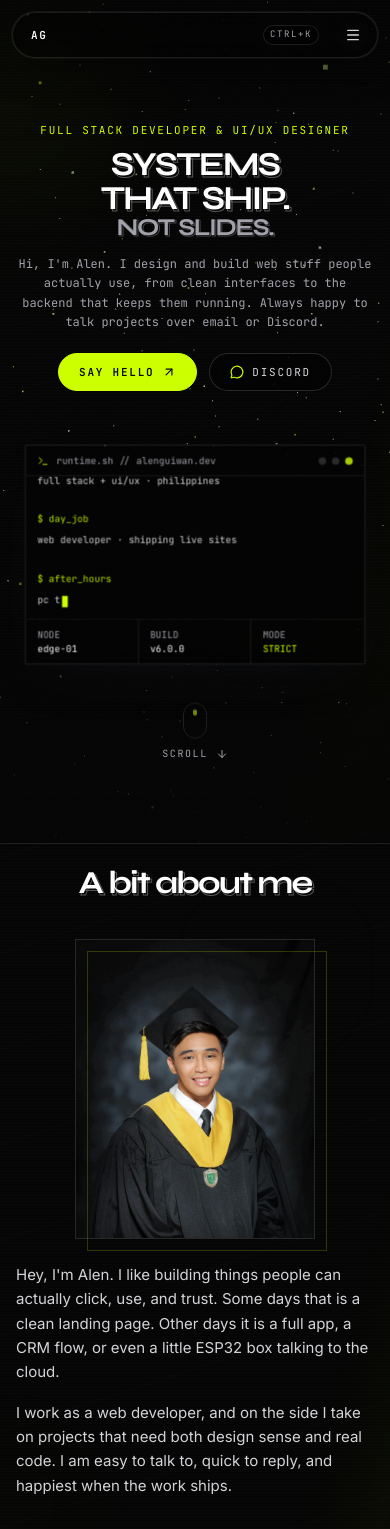
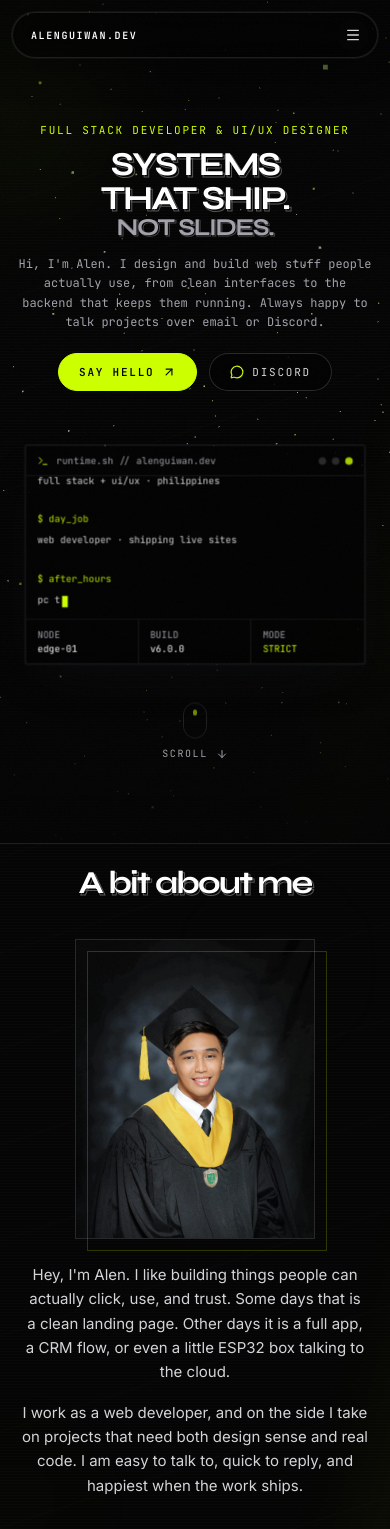
Before and after one commit to zcerabrehm/portfolio, a React (Vite) app: page / in a window 390 px wide. Shown: the top 1529 px of the page. Built offline with nearby package versions, Linux system fonts and the light colour scheme.

Commit message:
Polish mobile layout: full brand, no Ctrl+K, centered intros.
Center section copy under headers on mobile, keep cards left-aligned,
and reduce text orphans with pretty/balance wrapping.

```diff
--- a/src/components/About.tsx
+++ b/src/components/About.tsx
@@ -102,23 +102,26 @@ export default function About() {
             />
           </motion.div>
 
-          <motion.div variants={staggerItem} className="lg:col-span-7">
-            <div className="space-y-4">
+          <motion.div
+            variants={staggerItem}
+            className="text-center lg:col-span-7 lg:text-left"
+          >
+            <div className="mx-auto max-w-xl space-y-4 lg:mx-0">
               {ABOUT.body.map((para) => (
                 <p
                   key={para.slice(0, 28)}
-                  className="max-w-xl text-[15px] leading-relaxed text-fog sm:text-base"
+                  className="text-pretty text-[15px] leading-relaxed text-fog sm:text-base"
                 >
                   {para}
                 </p>
               ))}
             </div>
 
-            <div className="mt-8 grid gap-2 sm:grid-cols-3">
+            <div className="mt-8 grid gap-2 text-left sm:grid-cols-3">
               {ABOUT.facts.map((fact) => (
                 <div
                   key={fact.label}
-                  className="border border-white/10 bg-black/35 px-3 py-3 backdrop-blur-md"
+                  className="border border-white/10 bg-black/35 px-3 py-3 text-left backdrop-blur-md"
                 >
                   <p className="font-mono text-[10px] uppercase tracking-label text-mute">
                     {fact.label}
--- a/src/components/CallToAction.tsx
+++ b/src/components/CallToAction.tsx
@@ -100,7 +100,7 @@ export default function CallToAction({ onCopyEmail }: Props) {
 
               <motion.p
                 variants={staggerItem}
-                className="mx-auto mt-5 max-w-lg text-sm leading-relaxed text-mute/90 sm:text-[15px] md:mx-0"
+                className="mx-auto mt-5 max-w-lg text-pretty text-sm leading-relaxed text-mute/90 sm:text-[15px] md:mx-0"
               >
                 {CTA.body}
               </motion.p>
--- a/src/components/CapabilitiesTable.tsx
+++ b/src/components/CapabilitiesTable.tsx
@@ -64,7 +64,7 @@ export default function CapabilitiesTable() {
           </motion.div>
           <motion.p
             variants={staggerItem}
-            className="max-w-sm font-mono text-[11px] leading-relaxed text-mute"
+            className="max-w-sm text-pretty font-mono text-[11px] leading-relaxed text-mute"
           >
             Full code, low code, hardware, and UI. From React and Laravel to
             GoHighLevel, WordPress, and ESP32.
@@ -82,7 +82,7 @@ export default function CapabilitiesTable() {
             <motion.article
               key={job.id}
               variants={staggerItem}
-              className="border border-white/10 bg-black/35 p-4 backdrop-blur-md"
+              className="border border-white/10 bg-black/35 p-4 text-left backdrop-blur-md"
             >
               <div className="mb-2 flex flex-wrap items-center justify-between gap-2">
                 <p className="font-mono text-[10px] uppercase tracking-label text-signal">
@@ -95,7 +95,9 @@ export default function CapabilitiesTable() {
               <h3 className="font-display text-base font-semibold text-chalk">
                 {job.org}
               </h3>
-              <p className="mt-2 text-xs leading-relaxed text-mute">{job.detail}</p>
+              <p className="mt-2 text-pretty text-left text-xs leading-relaxed text-mute">
+                {job.detail}
+              </p>
             </motion.article>
           ))}
         </motion.div>
@@ -113,7 +115,7 @@ export default function CapabilitiesTable() {
               variants={staggerItem}
               custom={i}
               whileHover={{ y: -4, borderColor: "rgba(204,255,0,0.35)" }}
-              className="group relative overflow-hidden border border-white/10 bg-black/40 p-4 backdrop-blur-md transition-colors sm:p-5"
+              className="group relative overflow-hidden border border-white/10 bg-black/40 p-4 text-left backdrop-blur-md transition-colors sm:p-5"
             >
               <div className="mb-3 flex items-start justify-between gap-2">
                 <span className="font-mono text-[10px] text-signal">
--- a/src/components/FooterTerminal.tsx
+++ b/src/components/FooterTerminal.tsx
@@ -133,7 +133,7 @@ export default function FooterTerminal({ toast }: Props) {
             </motion.h2>
             <motion.p
               variants={staggerItem}
-              className="mx-auto max-w-md font-mono text-[12px] leading-relaxed text-mute sm:text-[13px] lg:mx-0"
+              className="mx-auto max-w-md text-pretty font-mono text-[12px] leading-relaxed text-mute sm:text-[13px] lg:mx-0"
             >
               Send a short note with your name, email, and what you need help
               with. I usually reply within a day. Prefer a quick chat? Discord
--- a/src/components/Hero.tsx
+++ b/src/components/Hero.tsx
@@ -244,7 +244,7 @@ export default function Hero() {
               variants={fadeUp}
               initial="hidden"
               animate="show"
-              className="mx-auto mt-4 max-w-md font-mono text-[12px] leading-relaxed text-mute sm:mt-5 sm:text-[13px] lg:mx-0"
+              className="mx-auto mt-4 max-w-md text-pretty font-mono text-[12px] leading-relaxed text-mute sm:mt-5 sm:text-[13px] lg:mx-0"
             >
               Hi, I&apos;m Alen. I design and build web stuff people actually
               use, from clean interfaces to the backend that keeps them running.
--- a/src/components/Navbar.tsx
+++ b/src/components/Navbar.tsx
@@ -37,12 +37,11 @@ export default function Navbar({ onOpenPalette }: Props) {
       >
         <a
           href="#top"
-          className="brand-mark shrink-0 rounded-full px-2.5 py-1.5 sm:px-3"
+          className="brand-mark shrink-0 rounded-full px-2.5 py-1.5 text-[10px] sm:px-3 sm:text-[11px]"
           data-cursor="home"
           aria-label={SITE.brand}
         >
-          <span className="sm:hidden">AG</span>
-          <span className="hidden sm:inline">{SITE.brand}</span>
+          {SITE.brand}
         </a>
 
         <nav className="hidden items-center gap-0.5 md:flex">
@@ -69,7 +68,7 @@ export default function Navbar({ onOpenPalette }: Props) {
             type="button"
             onClick={onOpenPalette}
             data-cursor="command"
-            className="group flex items-center gap-2 rounded-full border border-white/10 bg-void/50 px-3 py-1.5 font-mono text-[10px] uppercase tracking-label text-mute transition-[border-color,color,background-color] duration-200 hover:border-signal/40 hover:bg-signal/10 hover:text-chalk"
+            className="group hidden items-center gap-2 rounded-full border border-white/10 bg-void/50 px-3 py-1.5 font-mono text-[10px] uppercase tracking-label text-mute transition-[border-color,color,background-color] duration-200 hover:border-signal/40 hover:bg-signal/10 hover:text-chalk md:flex"
             aria-label="Open command palette"
           >
             <kbd className="rounded-full border border-white/10 bg-black/40 px-1.5 py-0.5 text-[9px] text-mute">
@@ -105,16 +104,6 @@ export default function Navbar({ onOpenPalette }: Props) {
               {link.label}
             </a>
           ))}
-          <button
-            type="button"
-            onClick={() => {
-              setMobileOpen(false);
-              onOpenPalette();
-            }}
-            className="rounded-full border border-signal/30 bg-signal/10 px-4 py-3 text-left font-mono text-xs uppercase tracking-label text-signal"
-          >
-            Open command palette · Ctrl+K
-          </button>
         </nav>
       </div>
     </header>
--- a/src/components/ProjectGrid.tsx
+++ b/src/components/ProjectGrid.tsx
@@ -70,7 +70,7 @@ export default function ProjectGrid({ onOpen }: Props) {
           </motion.div>
           <motion.p
             variants={staggerItem}
-            className="max-w-xs font-mono text-[11px] leading-relaxed text-mute"
+            className="max-w-xs text-pretty font-mono text-[11px] leading-relaxed text-mute"
           >
             Work I have shipped with a team. Open a card for the stack, problems
             we hit, and how it is built.
--- a/src/index.css
+++ b/src/index.css
@@ -27,12 +27,6 @@
     scrollbar-color: rgba(255, 255, 255, 0.18) transparent;
   }
 
-  @media (max-width: 767px) {
-    html {
-      scroll-snap-type: y proximity;
-    }
-  }
-
   body {
     margin: 0;
     min-height: 100vh;
@@ -43,6 +37,25 @@
     -moz-osx-font-smoothing: grayscale;
     color-scheme: dark;
     overflow-x: hidden;
+  }
+
+  h1,
+  h2,
+  h3,
+  .text-pretty {
+    text-wrap: pretty;
+  }
+
+  h1,
+  h2 {
+    text-wrap: balance;
+  }
+
+  p,
+  .text-body {
+    text-wrap: pretty;
+    orphans: 3;
+    widows: 3;
   }
 
   ::selection {
@@ -379,6 +392,18 @@
   @media (max-width: 767px) {
     .section-kicker {
       justify-content: center;
+    }
+
+    /* Section intro copy stays centered under headers */
+    .snap-section .section-intro {
+      text-align: center;
+    }
+
+    /* Cards and form fields stay left-aligned for readability */
+    .snap-section article,
+    .snap-section form,
+    .snap-section .text-left-mobile {
+      text-align: left;
     }
   }
 
```
